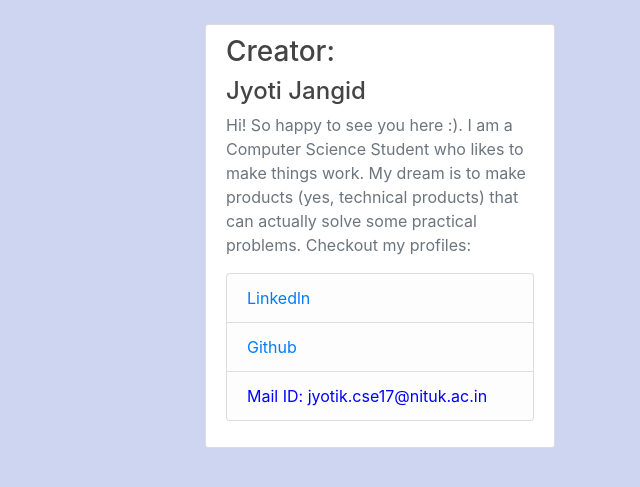
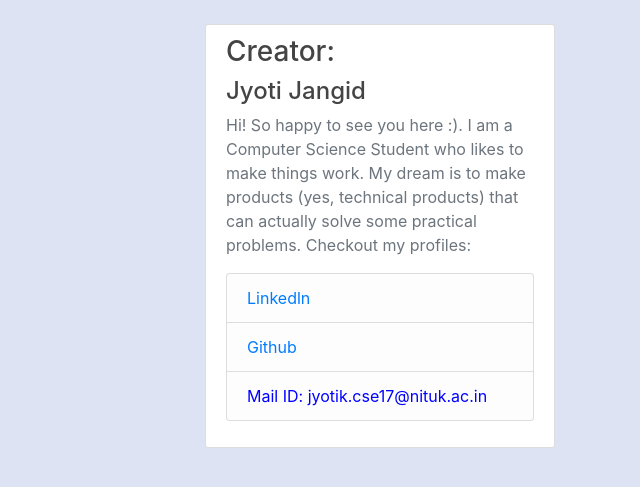
Before and after one commit to jyotijangid/Blogshome-django, a Django app: page / in a window 1280 px wide. Shown: the part 56-543 px from the top of the page, without its empty margins (640-1280 px from the left). Run offline with Django 3.2, Linux system fonts and the light colour scheme; data that the repository does not hold is empty; some libraries are stand-ins or nearby versions.

Commit message:
background color upadted

```diff
--- a/blog/static/blog/main.css
+++ b/blog/static/blog/main.css
@@ -1,5 +1,5 @@
 body {
-  background: #cdd5f0;
+  background: #dee3f3;
   color: #333333;
   margin-top: 5rem;
 }
```
